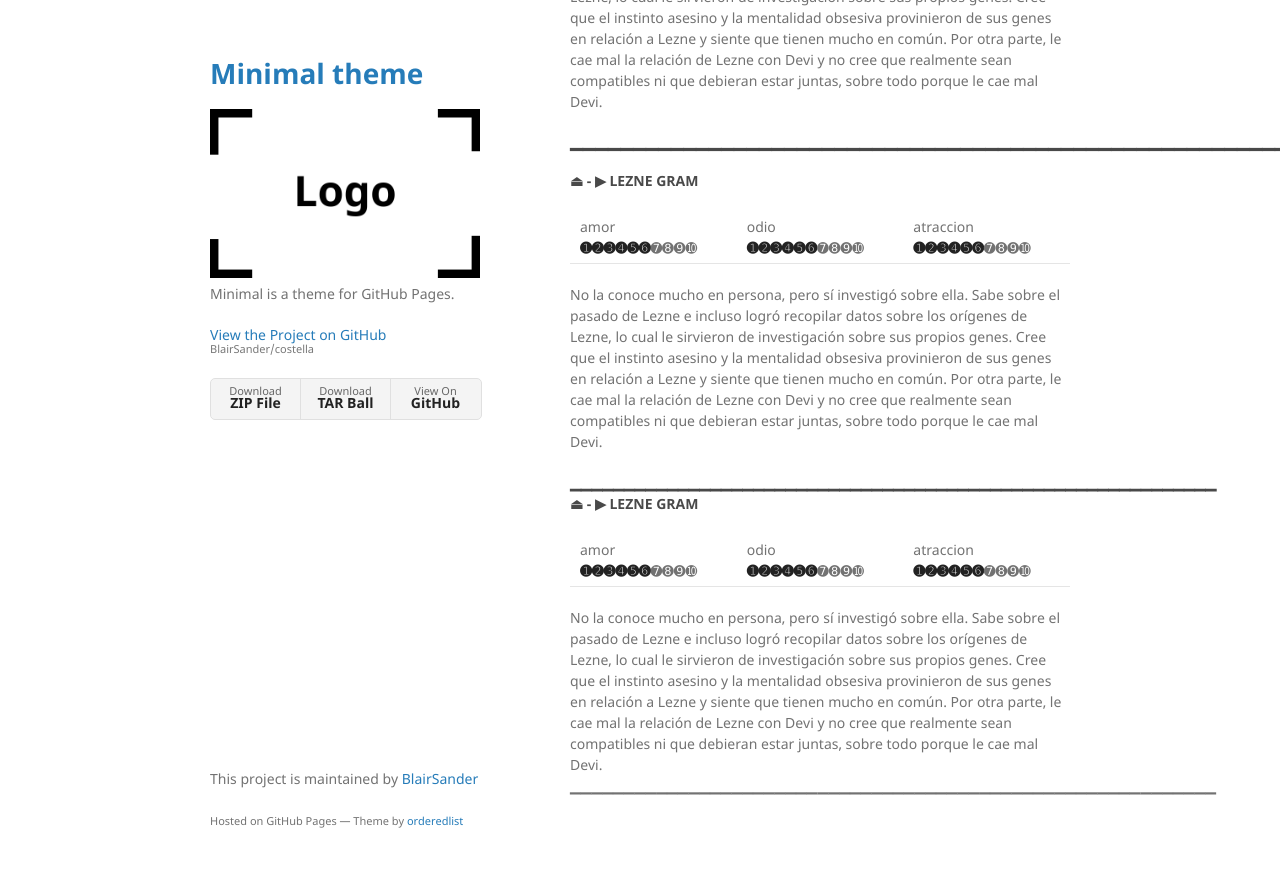
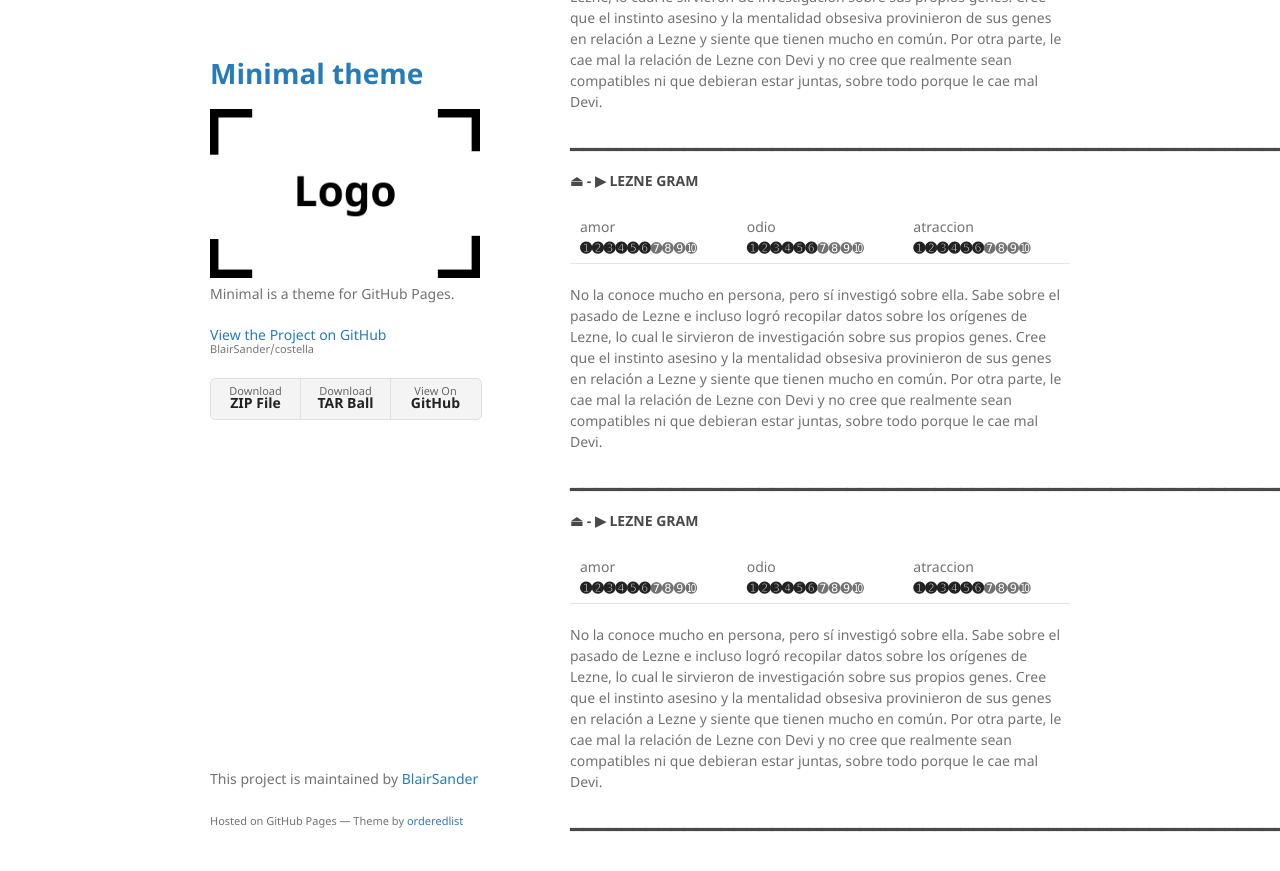
Before and after one commit to BlairSander/costella, a Jekyll site: the page built from relaciones.md, in a window 1280 px wide and 900 px high, scrolled down 592 px. Shown: the top 871 px of the window. Built offline with Jekyll 4.4.1, drawn with Linux system fonts in a browser that asks for light colours; our own code applies the rules of GitHub Pages for plain Markdown files.

Commit message:
Update relaciones.md

```diff
--- a/relaciones.md
+++ b/relaciones.md
@@ -21,9 +21,11 @@ No la conoce mucho en persona, pero sí investigó sobre ella. Sabe sobre el pas
 | amor <br> **➊➋➌➍➎➏**➐➑➒➓ | odio<br>**➊➋➌➍➎➏**➐➑➒➓ | atraccion <br> **➊➋➌➍➎➏**➐➑➒➓  |
 
 No la conoce mucho en persona, pero sí investigó sobre ella. Sabe sobre el pasado de Lezne e incluso logró recopilar datos sobre los orígenes de Lezne, lo cual le sirvieron de investigación sobre sus propios genes. Cree que el instinto asesino y la mentalidad obsesiva provinieron de sus genes en relación a Lezne y siente que tienen mucho en común. Por otra parte, le cae mal la relación de Lezne con Devi y no cree que realmente sean compatibles ni que debieran estar juntas, sobre todo porque le cae mal Devi.
-#### ▁▁▁▁▁▁▁▁▁▁▁▁▁▁▁▁▁▁▁▁▁▁▁▁▁▁▁▁▁▁▁▁▁▁▁▁▁▁▁▁▁▁▁▁▁▁▁▁▁▁▁▁▁▁▁▁▁▁▁▁ <br> ⏏ - ▶ LEZNE GRAM
+### ▁▁▁▁▁▁▁▁▁▁▁▁▁▁▁▁▁▁▁▁▁▁▁▁▁▁▁▁▁▁▁▁▁▁▁▁▁▁▁▁▁▁▁▁▁▁▁▁▁▁▁▁▁▁▁▁▁▁▁▁
+
+#### ⏏ - ▶ LEZNE GRAM
 
 | amor <br> **➊➋➌➍➎➏**➐➑➒➓ | odio<br>**➊➋➌➍➎➏**➐➑➒➓ | atraccion <br> **➊➋➌➍➎➏**➐➑➒➓  |
 
 No la conoce mucho en persona, pero sí investigó sobre ella. Sabe sobre el pasado de Lezne e incluso logró recopilar datos sobre los orígenes de Lezne, lo cual le sirvieron de investigación sobre sus propios genes. Cree que el instinto asesino y la mentalidad obsesiva provinieron de sus genes en relación a Lezne y siente que tienen mucho en común. Por otra parte, le cae mal la relación de Lezne con Devi y no cree que realmente sean compatibles ni que debieran estar juntas, sobre todo porque le cae mal Devi.
-<br>▁▁▁▁▁▁▁▁▁▁▁▁▁▁▁▁▁▁▁▁▁▁▁▁▁▁▁▁▁▁▁▁▁▁▁▁▁▁▁▁▁▁▁▁▁▁▁▁▁▁▁▁▁▁▁▁▁▁▁▁
+### ▁▁▁▁▁▁▁▁▁▁▁▁▁▁▁▁▁▁▁▁▁▁▁▁▁▁▁▁▁▁▁▁▁▁▁▁▁▁▁▁▁▁▁▁▁▁▁▁▁▁▁▁▁▁▁▁▁▁▁▁
```
